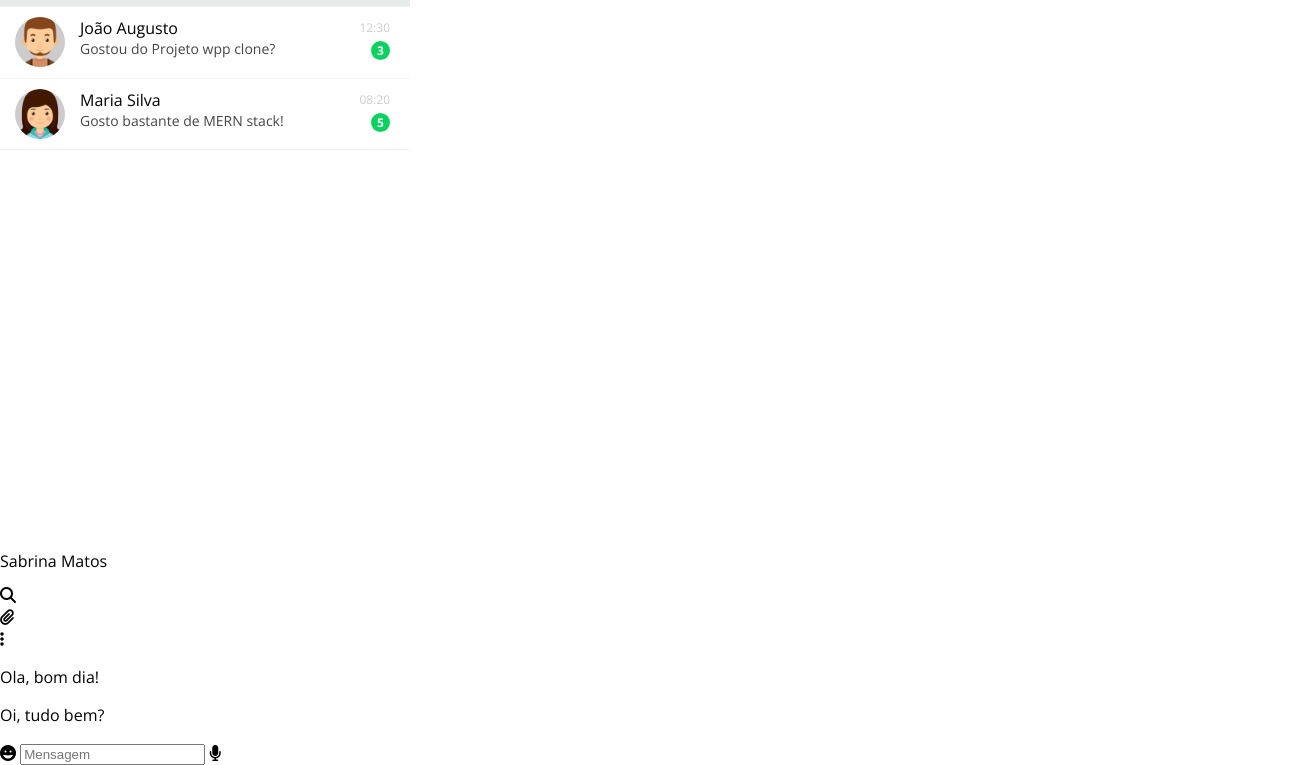
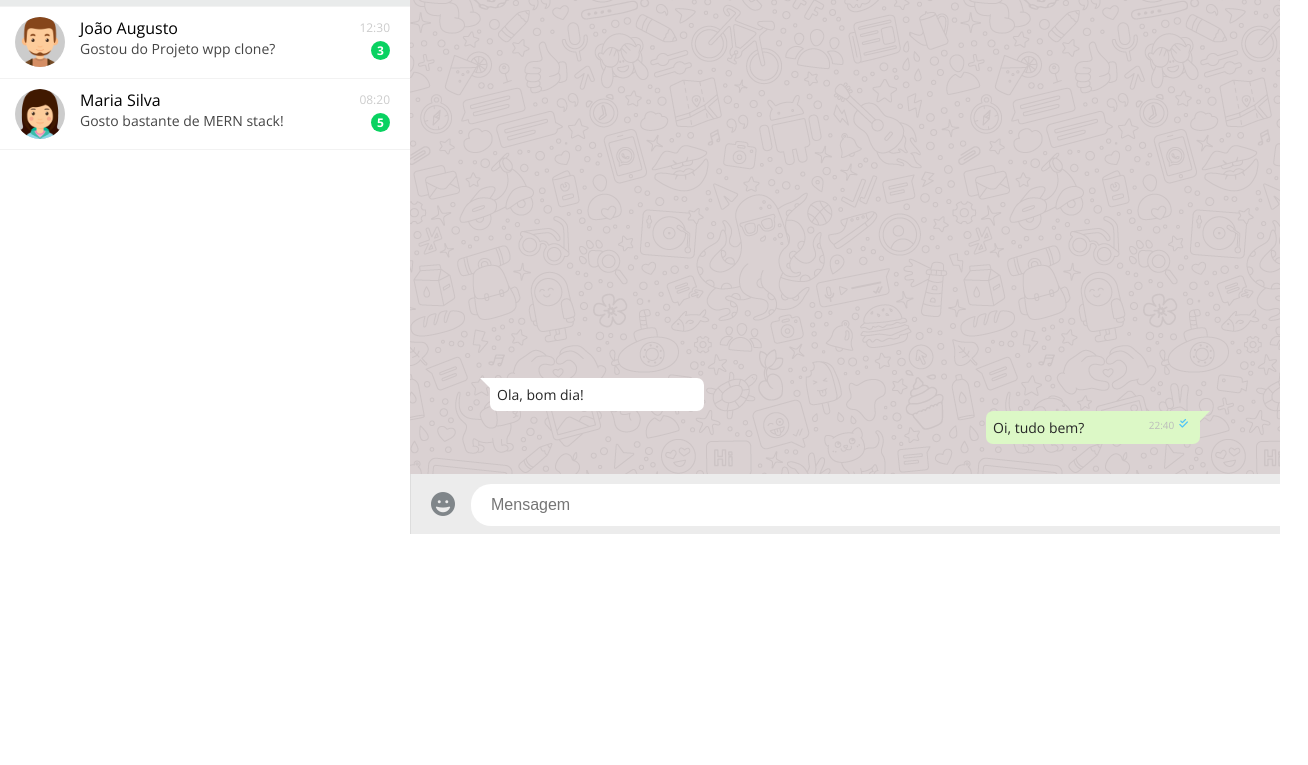
Before and after one commit to gfucci/Site-wpp-web, a plain HTML site: page index.html in a window 1280 px wide. Shown: the part 266-1031 px from the top of the page, 1308 px wide, since content can reach past the window. After the commit the page ends 800 px from the top, so only its background shows below. Drawn offline with nearby package versions, Linux system fonts and the light colour scheme.

Commit message:
Finaliza projeto

```diff
--- a/css/style.css
+++ b/css/style.css
@@ -122,6 +122,7 @@ ul {
     border-radius: 17.5px;
     padding-left: 60px;
     background-color: #FFF;
+    outline: none;
 }
 
 #searchcontact::placeholder {
@@ -217,3 +218,170 @@ ul {
     text-align: center;
     float: right;
 }
+
+/* MESSAGE CONTAINER */
+
+.chat_container {
+    position: absolute;
+    top: 0;
+    left: 410px;
+    width: calc(100% - 410px);
+    height: 100%;
+    background-color: #CCC;
+}
+
+/* CHAT NAVBAR */
+
+.chat_navbar {
+    height: 60px;
+    background-color: #EEE;
+    border-left: 1px solid #DDD;
+    padding-left: 75px;
+}
+
+.chat_navbar p {
+    margin: 0;
+}
+
+.contactinfo_container {
+    display: inline-block;
+}
+
+.contactinfo_container .user_name {
+    height: 60px;
+    line-height: 60px;
+    font-size: 16px;
+}
+
+.chattools_container {
+    float: right;
+    height: 60px;
+    line-height: 60px;
+    margin-right: 20px;
+}
+
+.chattools_container li {
+    display: inline-block;
+    margin: 0 15px;
+    cursor: pointer;
+    font-size: 18px;
+    color: #80868A;
+}
+
+/* CHAT BACKGROUND */
+
+.messages_container {
+    background-color: #DAD1D2;
+    height: calc(100% - 120px);
+    position: relative;
+}
+
+.messages_container P {
+    margin: 0;
+}
+
+.background_img {
+    background-image: url('/img/background_whats.png');
+    background-repeat: repeat;
+    height: 100%;
+    width: 100%;
+    opacity: .06;
+}
+
+.chat_messages {
+    position: absolute;
+    left: 0;
+    bottom: 0;
+    width: 100%;
+    height: auto;
+    padding: 30px 80px;
+    box-sizing: border-box;
+}
+
+.chat_messages p {
+    display: block;
+    color: #262626;
+    font-size: 14px;
+    padding: 7px;
+    border-radius: 7px;
+    position: relative;
+    width: 200px;
+}
+
+.guest_messages {
+    background-color: #FFF;
+}
+
+.guest_messages::before {
+    content: "";
+    width: 0;
+    height: 0;
+    position: absolute;
+    border-bottom: 17px solid transparent;
+    border-right: 17px solid #FFF;
+    top: 0;
+    left: -10px;
+}
+
+.user_messages {
+    background-color: #DCF8C6;
+    float: right;
+
+}
+
+.user_messages::after {
+    content: "";
+    width: 0;
+    height: 0;
+    position: absolute;
+    border-bottom: 17px solid transparent;
+    border-left: 17px solid #DCF8C6;
+    top: 0;
+    right: -10px;
+}
+
+.fa-check-double, span {
+    float: right;
+    font-size: 10px;
+}
+
+span {
+    margin-right: 5px;
+    color: #BBB;
+}
+
+/* SEND MESSAGE */
+
+.sendmessage_container {
+    background-color: #ececec;
+    height: 60px;
+    border-left: 1px solid #DDD;
+    padding: 0 20px;
+    position: relative;
+}
+
+.sendmessage_container i {
+    font-size: 24px;
+    color: #80868A;
+    cursor: pointer;
+    height: 60px;
+    line-height: 60px;
+}
+
+#chatmessage {
+    position: absolute;
+    width: 815px;
+    height: 40px;
+    top: 10px;
+    left: 60px;
+    border: none;
+    padding-left: 20px;
+    background-color: #FFF;
+    border-radius: 20px;
+    outline: none;
+    font-size: 16px;
+}
+
+.fa-microphone {
+    float: right;
+}
--- a/index.html
+++ b/index.html
@@ -75,7 +75,7 @@
         </aside>
         <main class="chat_container">
             <nav class="chat_navbar">
-                <div class="contact_info">
+                <div class="contactinfo_container">
                     <img src="img/avatar2.png" alt="foto do usuário" class="user_photo">
                     <p class="user_name">Sabrina Matos</p>
                 </div>
@@ -95,7 +95,11 @@
                 <div class="background_img"></div>
                 <div class="chat_messages">
                     <p class="guest_messages">Ola, bom dia!</p>
-                    <p class="user_messages">Oi, tudo bem?</p>
+                    <p class="user_messages">
+                        Oi, tudo bem?
+                        <i class="fas fa-check-double"></i>
+                        <span>22:40</span>
+                    </p>
                 </div>
             </div>
             <div class="sendmessage_container">
```
